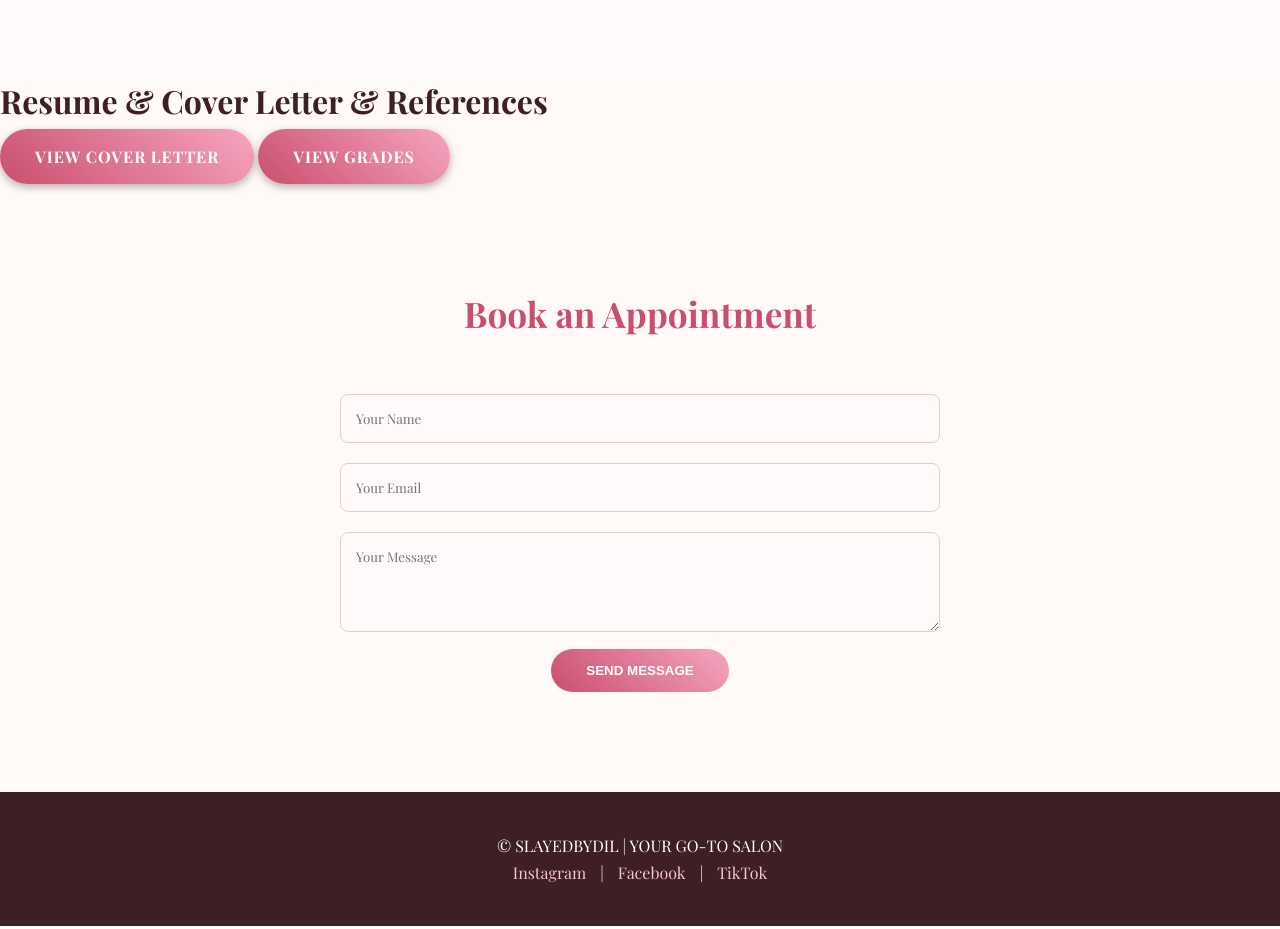
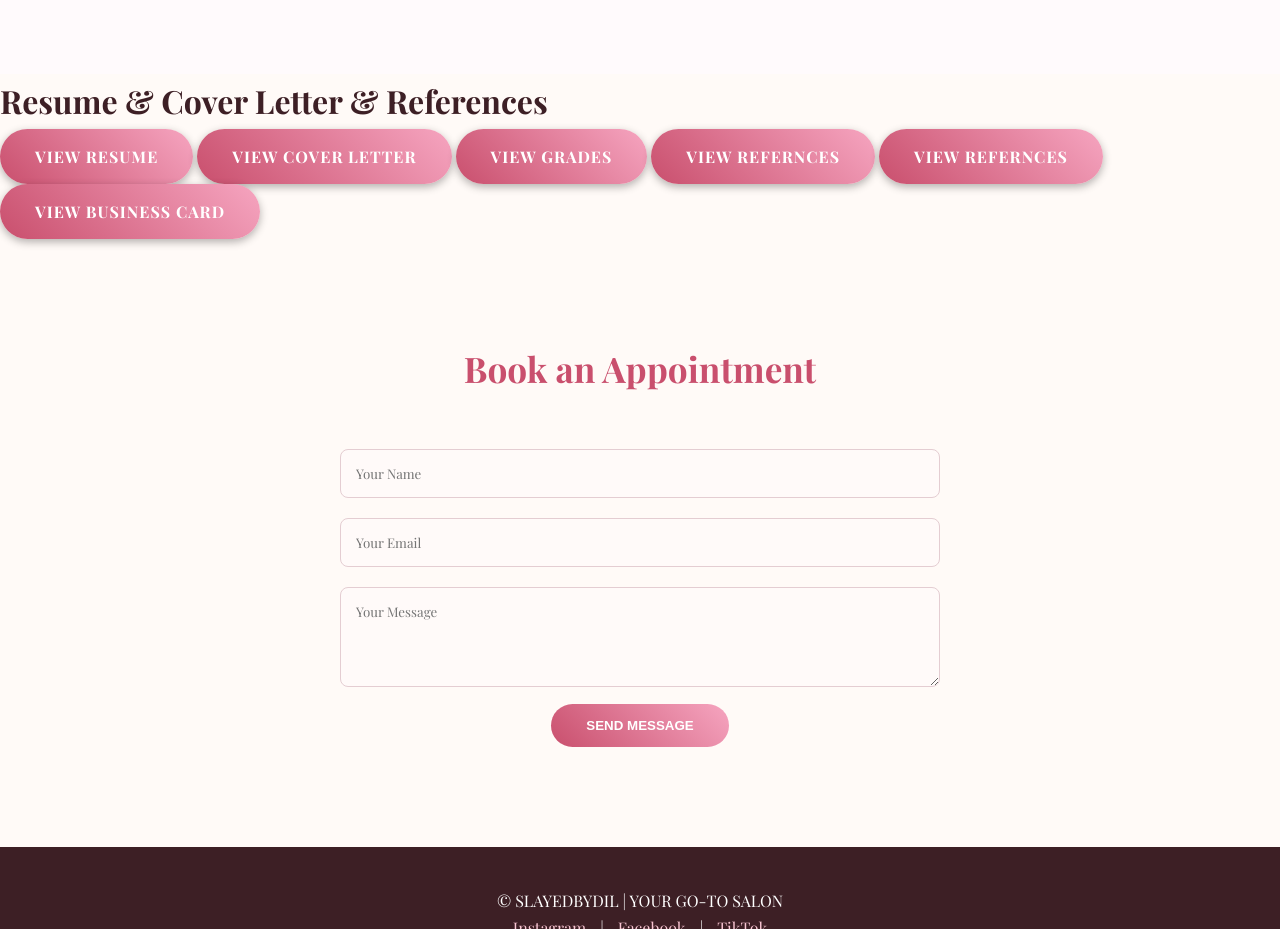
Before and after one commit to Dilpreet72/Slayedbydil09, a plain HTML site: page index.html in a window 1280 px wide. Shown: the part 6220-7149 px from the top of the page. Drawn offline with nearby package versions, Linux system fonts and the light colour scheme.

Commit message:
Correct formatting and update document links in index.html
Fixed formatting issues and added missing links in the documents section.

```diff
--- a/index.html
+++ b/index.html
@@ -134,8 +134,12 @@
 
   <section class="documents">
   <h2>Resume & Cover Letter & References</h2>
-<a href="docs/coverletter.pdf" target="_blank" class="btn">View Cover Letter</a>
+<a href="docs/resume.pdf" target="_blank" class="btn">View Resume</a>
+	  <a href="docs/coverletter.pdf" target="_blank" class="btn">View Cover Letter</a>
 <a href="docs/grades.pdf" target="_blank" class="btn">View Grades</a>
+	  <a href="docs/refernce1.pdf" target="_blank" class="btn">View Refernces</a>
+	  <a href="docs/refernce 2.pdf" target="_blank" class="btn">View Refernces</a>
+	  <a href="docs/business.pdf" target="_blank" class="btn">View Business card</a>
 
 
 </section>
```
